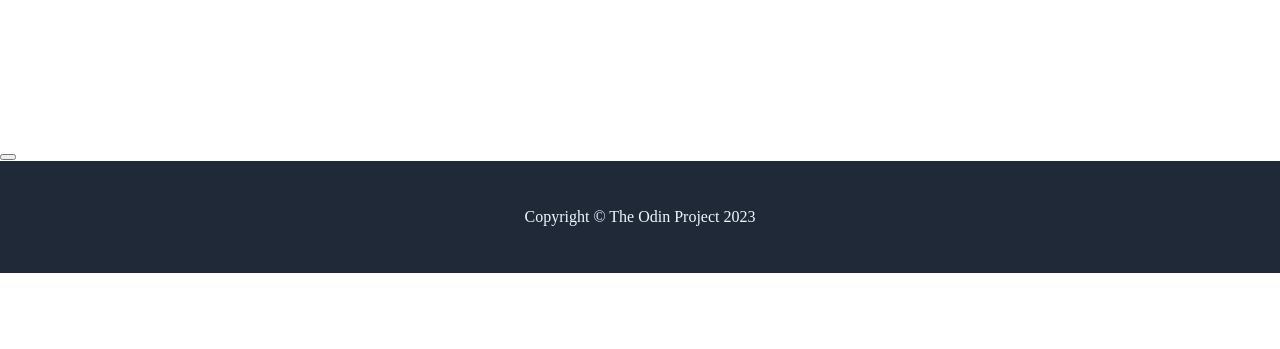
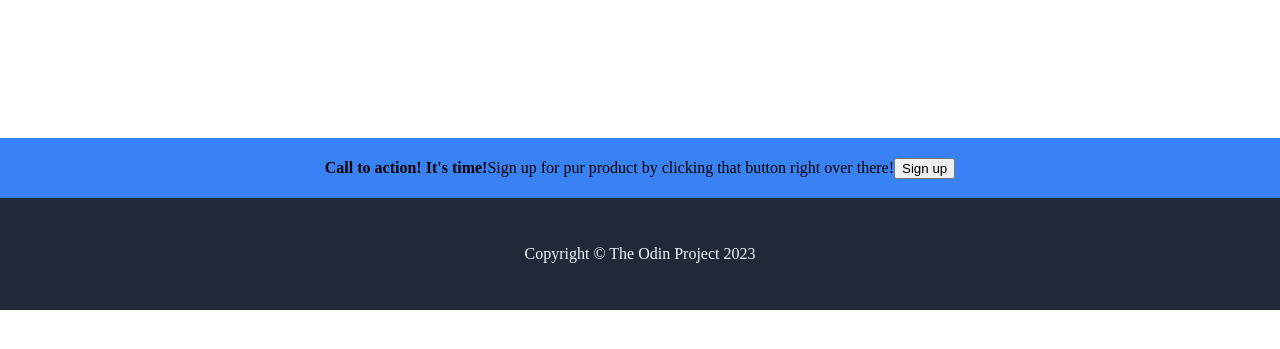
Before and after one commit to inmyworld5/landing-page, a plain HTML site: page index.html in a window 1280 px wide. Shown: the part 291-640 px from the top of the page. Drawn offline with Linux system fonts and the light colour scheme.

Commit message:
Work on section 3 main

```diff
--- a/index.css
+++ b/index.css
@@ -31,5 +31,17 @@ footer{
     background-color: #1f2937;
     padding-top: 30px;
     padding-bottom: 30px;
-    align-self: flex-end;
 }
+
+.s3{
+    background-color: #3882f6;
+    text-align: center;
+    display: flex;
+    justify-content:center;
+    align-items:center;
+}
+
+.s3h4, .s3p, .s3button{
+    flex: 1;
+    align-self:center;
+}
--- a/index.html
+++ b/index.html
@@ -51,10 +51,10 @@
         <section>
             <blockquote></blockquote>
         </section>
-        <section>
-            <h4></h4>
-            <p></p>
-            <button></button>
+        <section class="s3">
+            <h4>Call to action! It's time!</h4>
+            <p>Sign up for pur product by clicking that button right over there!</p>
+            <button>Sign up</button>
         </section>
     </main>
 
```
